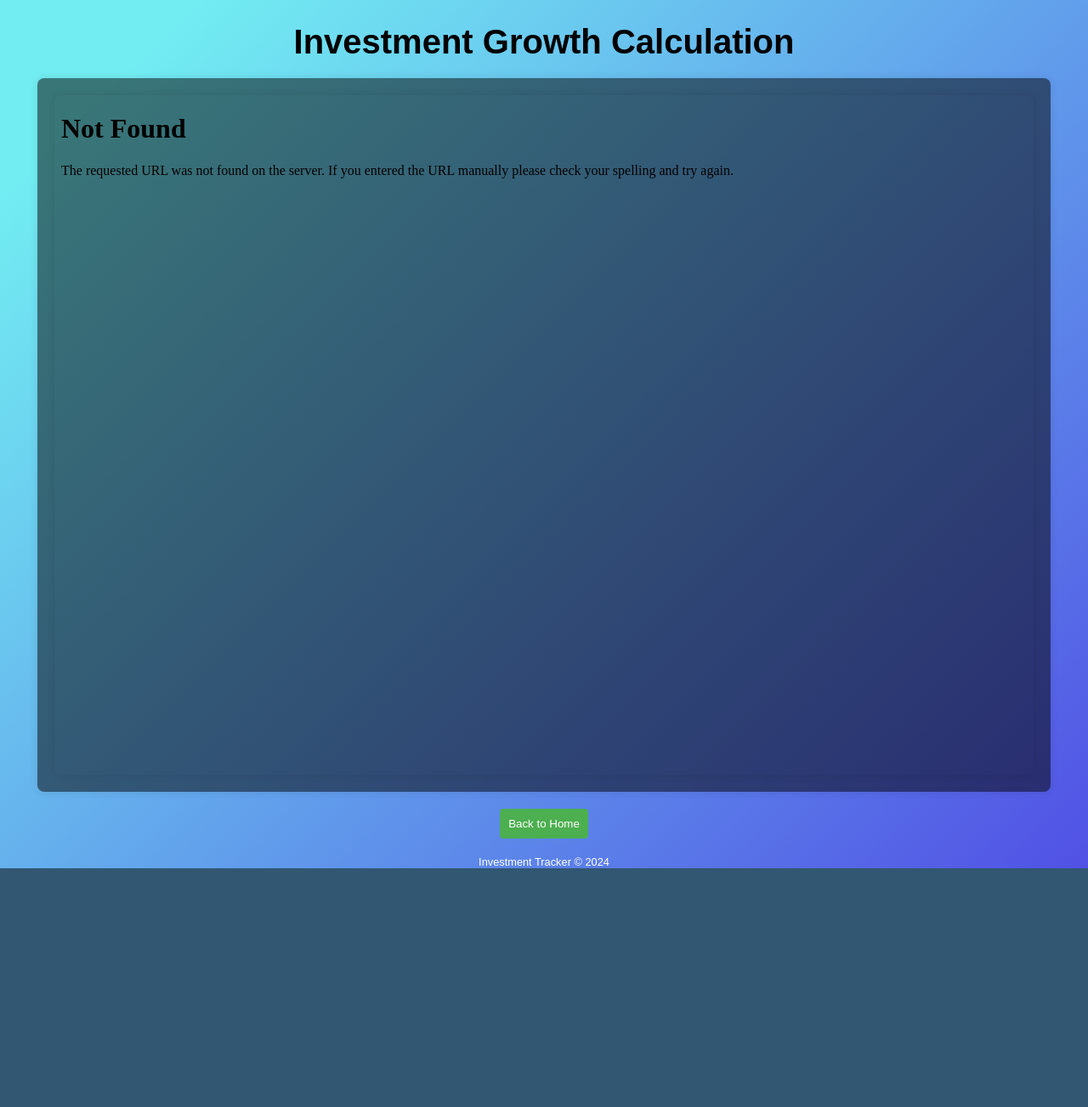
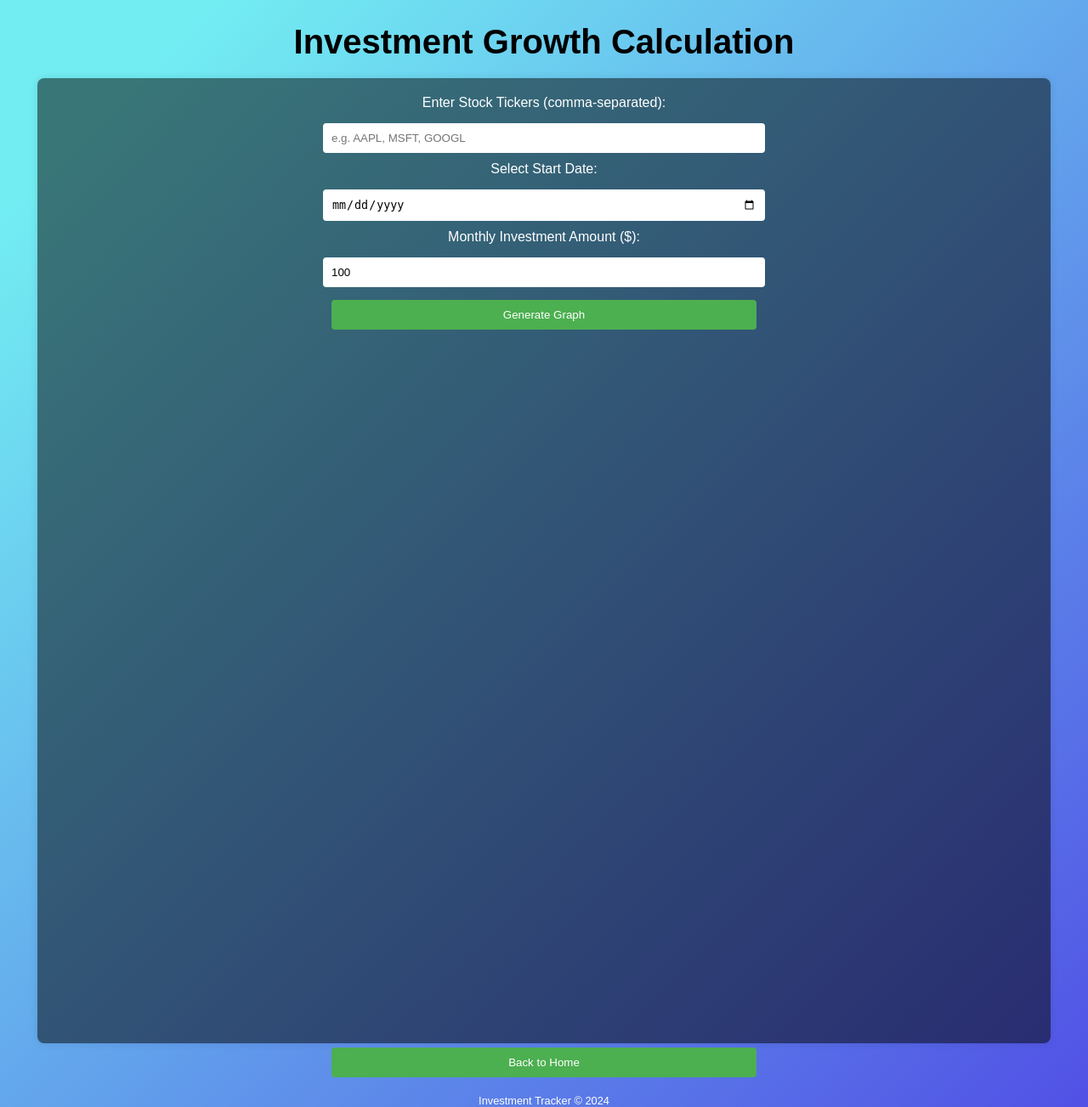
Before and after one commit to JTtryingtoCode/AssetAnalysis, a Flask app: page /investment_growth in a window 1280 px wide. Shown: the whole page at 85% size. Before the commit the page ends 1022 px from the top, so only its background shows below. Run offline with Flask 3, Linux system fonts and the light colour scheme; some libraries are stand-ins or nearby versions.

Commit message:
Update investment_growth.html

```diff
--- a/templates/investment_growth.html
+++ b/templates/investment_growth.html
@@ -33,12 +33,22 @@
             width: 90%;
             max-width: 1200px;
         }
-        iframe {
+        form {
+            display: flex;
+            flex-direction: column;
+            align-items: center;
+            gap: 10px;
+            width: 100%;
+        }
+        label, input, button {
+            width: 100%;
+            max-width: 500px;
+        }
+        input, button {
+            padding: 10px;
+            border-radius: 4px;
             border: none;
-            border-radius: 8px;
-            box-shadow: 0 0 10px rgba(0, 0, 0, 0.1);
-            width: 100%;
-            height: 800px;
+            margin-top: 5px;
         }
         button {
             padding: 10px;
@@ -47,7 +57,6 @@
             border: none;
             border-radius: 4px;
             cursor: pointer;
-            margin-top: 20px;
         }
         button:hover {
             background-color: #45a049;
@@ -58,11 +67,53 @@
             color: #fff;
         }
     </style>
+    <script src="https://code.jquery.com/jquery-3.6.0.min.js"></script>
+    <script src="https://cdn.plot.ly/plotly-latest.min.js"></script>
+    <script>
+        $(document).ready(function() {
+            $('form').on('submit', function(e) {
+                e.preventDefault();
+
+                var tickers = $('#tickers').val();
+                var startDate = $('#start_date').val();
+                var monthlyInvestment = $('#monthly_investment').val();
+
+                $.ajax({
+                    url: '/generate_investment_growth_graph',
+                    method: 'POST',
+                    contentType: 'application/json',
+                    data: JSON.stringify({ tickers: tickers, start_date: startDate, monthly_investment: monthlyInvestment }),
+                    success: function(response) {
+                        if (response.error) {
+                            alert(response.error);
+                        } else {
+                            Plotly.newPlot('investment_graph', JSON.parse(response.graph).data, JSON.parse(response.graph).layout);
+                        }
+                    },
+                    error: function(xhr) {
+                        alert('Error: ' + xhr.responseText);
+                    }
+                });
+            });
+        });
+    </script>
 </head>
 <body>
     <h1>Investment Growth Calculation</h1>
     <div class="content">
-        <iframe src="/dash/"></iframe>
+        <form>
+            <label for="tickers">Enter Stock Tickers (comma-separated):</label>
+            <input type="text" id="tickers" name="tickers" placeholder="e.g. AAPL, MSFT, GOOGL" required>
+
+            <label for="start_date">Select Start Date:</label>
+            <input type="date" id="start_date" name="start_date" required>
+
+            <label for="monthly_investment">Monthly Investment Amount ($):</label>
+            <input type="number" id="monthly_investment" name="monthly_investment" value="100" min="1" step="1" required>
+
+            <button type="submit">Generate Graph</button>
+        </form>
+        <div id="investment_graph" style="width: 100%; height: 800px;"></div>
     </div>
     <button onclick="window.location.href='/'">Back to Home</button>
     <div class="footer">
```
